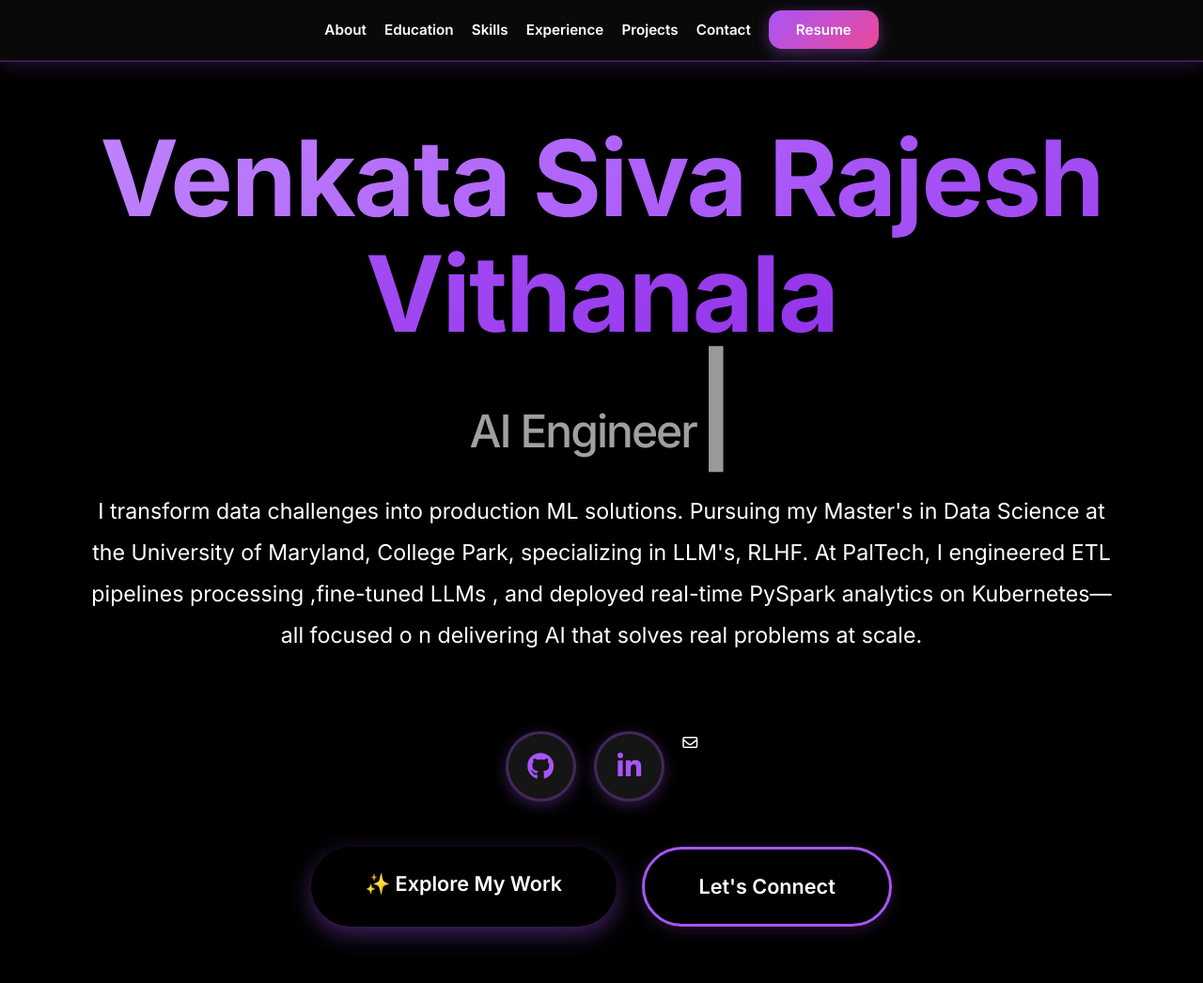
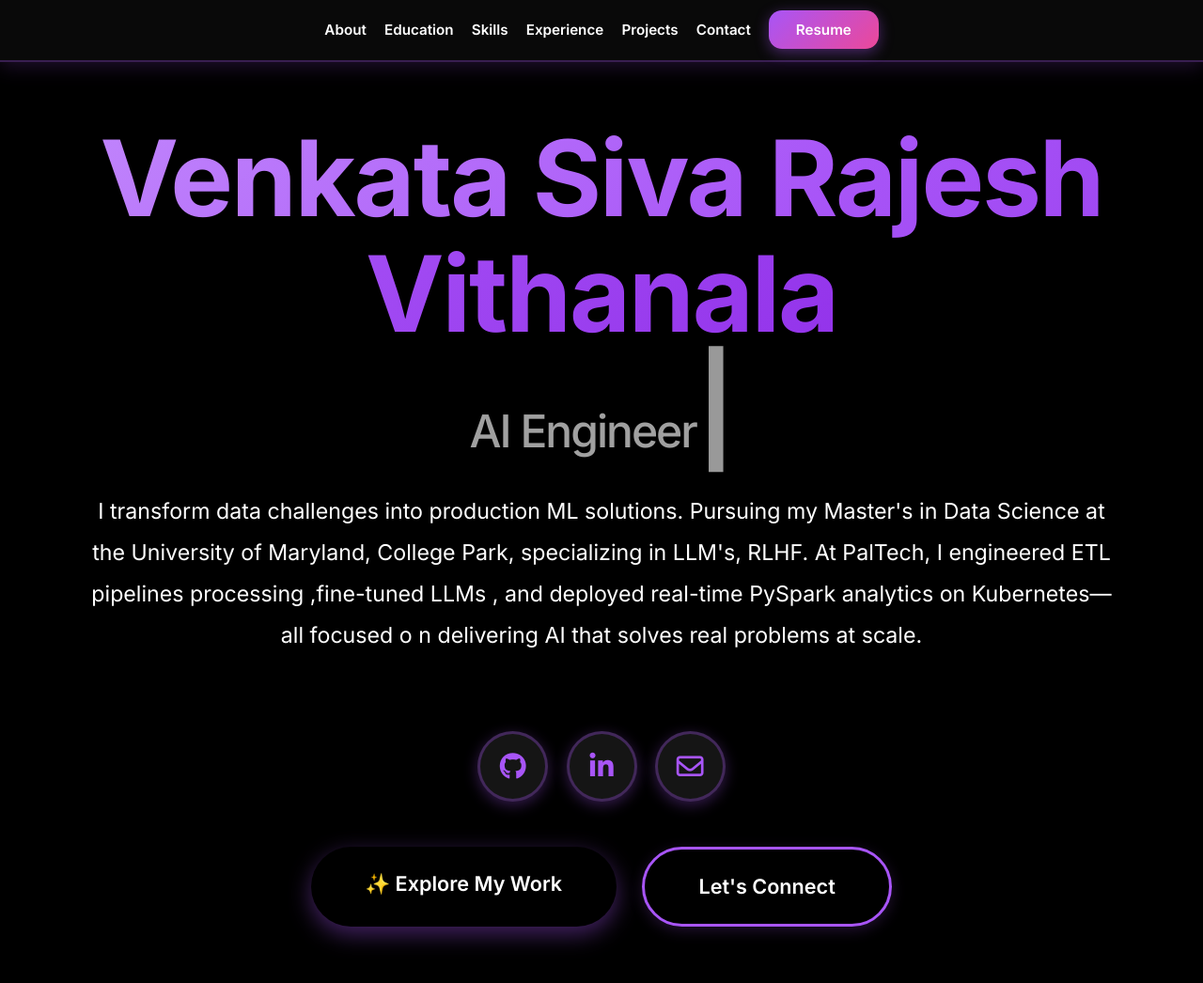
Before and after one commit to SivaRajes/portfolio, a plain HTML site: page index.html in a window 1280 px wide. Shown: the top 1046 px of the page at 94% size. Drawn offline with nearby package versions, Linux system fonts and the light colour scheme.

Commit message:
Fix email link formatting in index.html

```diff
--- a/index.html
+++ b/index.html
@@ -1419,7 +1419,9 @@
             </a>
 
             <!-- Email (optional) -->
-            <a href="vvsrmail@terpmail.umd.edu">
+            <a href="vvsrmail@terpmail.umd.edu"
+               class="social-icon"
+               target="_blank">
                <i class="fa-regular fa-envelope"></i>
             </a>
 
```
